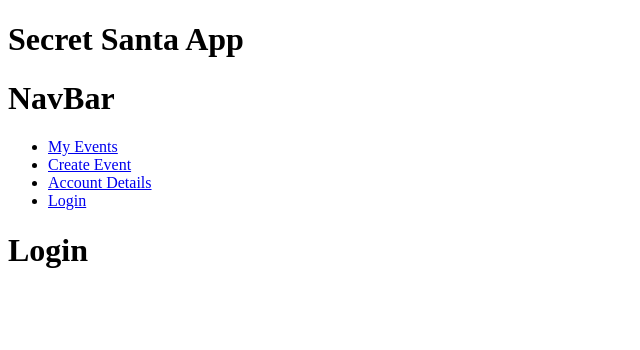
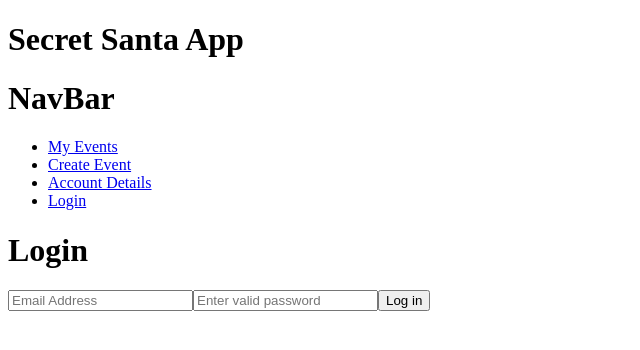
Before and after one commit to SuzBarnes/secret-santa, a React (Create React App) app: page /login in a window 1280 px wide. Shown: the top 350 px of the page, without its empty margins (0-640 px from the left). Built offline with nearby package versions, Linux system fonts and the light colour scheme.

Commit message:
bare bones of login page form

```diff
--- a/src/components/Login.js
+++ b/src/components/Login.js
@@ -1,10 +1,42 @@
-import React from "react";
+import React, { useState } from "react";
 import "../styles/login.scss";
 
 const Login = () => {
+  const initialState = {
+    fields: {
+      email: "",
+      password: "",
+    },
+  };
+  const [fields, setFields] = useState(initialState.fields);
+  const handleLogin = (event) => {
+    event.preventDefault();
+    console.log(fields);
+  };
+  const handleFieldChange = (event) => {
+    setFields({ ...fields, [event.target.name]: event.target.value });
+  };
   return (
-    <div>
+    <div className="login">
       <h1>Login</h1>
+      <form onSubmit={handleLogin}>
+        <input
+          id="email"
+          name="email"
+          placeholder="Email Address"
+          value={fields.email}
+          onChange={handleFieldChange}
+        />
+
+        <input
+          id="password"
+          name="password"
+          placeholder="Enter valid password"
+          value={fields.password}
+          onChange={handleFieldChange}
+        />
+        <button type="submit">Log in</button>
+      </form>
     </div>
   );
 };
```
